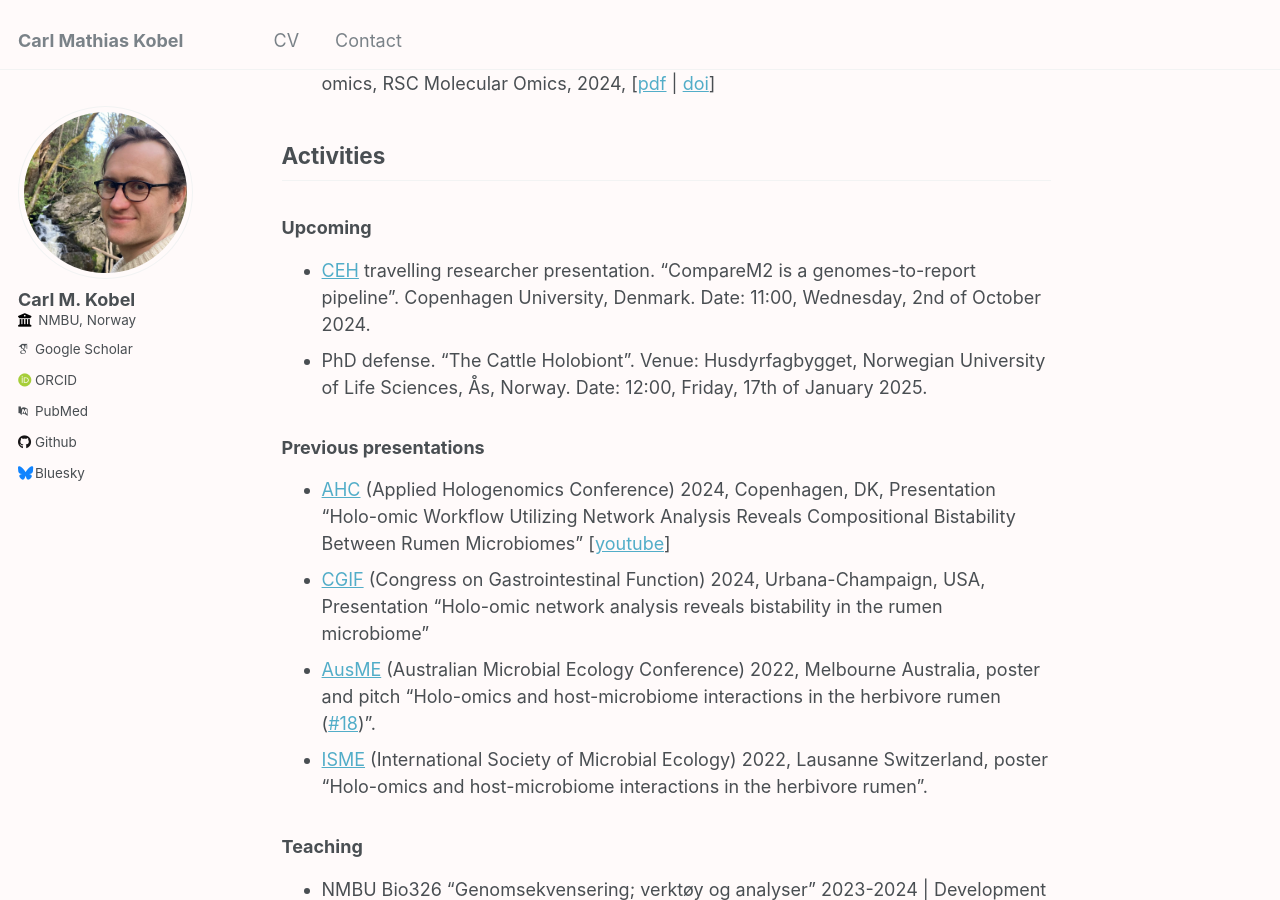
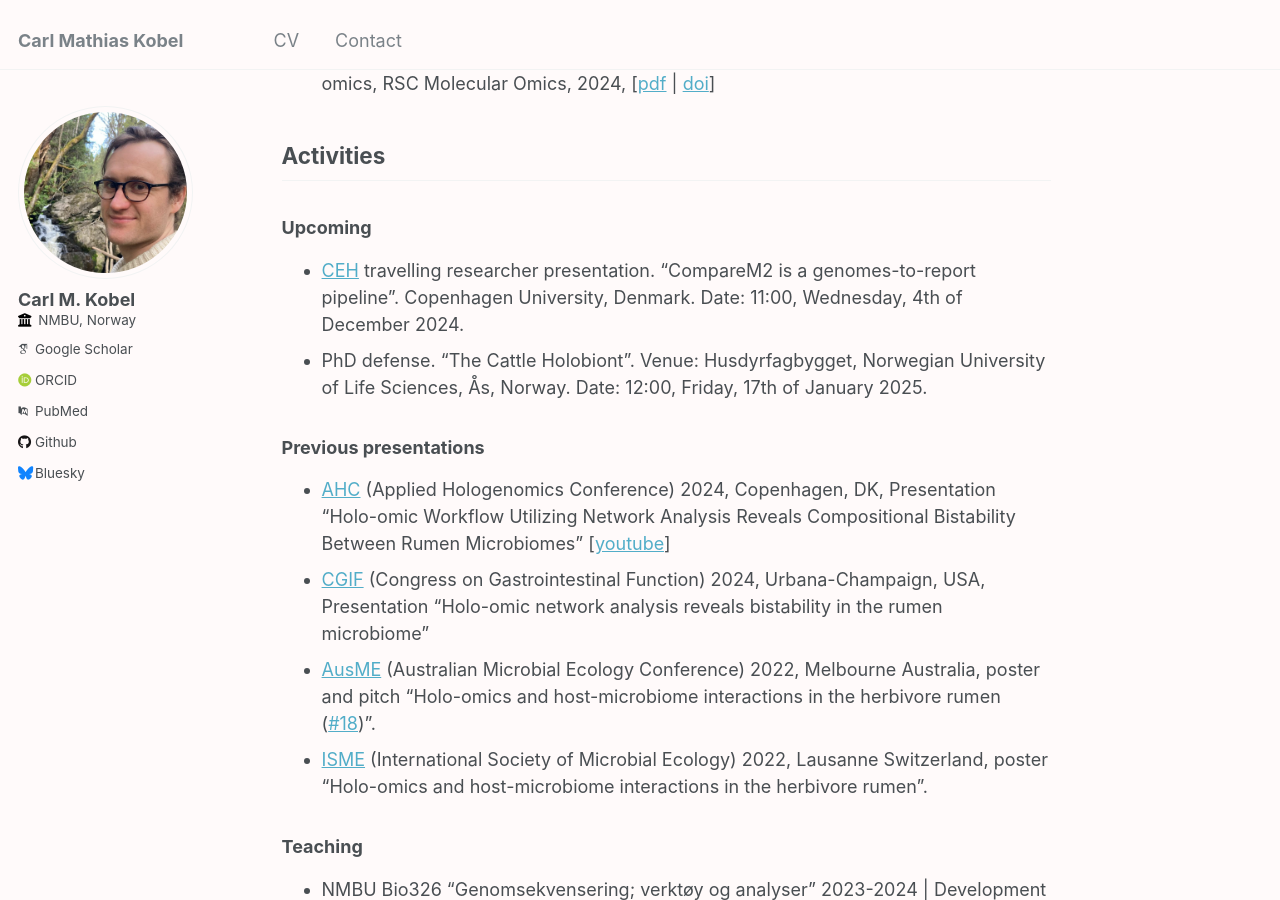
Before and after one commit to cmkobel/cmkobel.github.io, a Jekyll site: the page built from _pages/about.md, in a window 1280 px wide and 900 px high, scrolled down 546 px. Built offline with Jekyll 4.4.1, drawn with Linux system fonts in a browser that asks for light colours; some web fonts are replaced.

Commit message:
Update about.md

```diff
--- a/_pages/about.md
+++ b/_pages/about.md
@@ -21,7 +21,7 @@ Looking for a postdoc position in the Copenhagen area from ~april 2025.
 ## Activities
 
 ### Upcoming
-  - [CEH](https://ceh.ku.dk/) travelling researcher presentation. "CompareM2 is a genomes-to-report pipeline". Copenhagen University, Denmark. Date: 11:00, Wednesday, 2nd of October 2024.
+  - [CEH](https://ceh.ku.dk/) travelling researcher presentation. "CompareM2 is a genomes-to-report pipeline". Copenhagen University, Denmark. Date: 11:00, Wednesday, 4th of December 2024.
   - PhD defense. "The Cattle Holobiont". Venue: Husdyrfagbygget, Norwegian University of Life Sciences, Ås, Norway. Date: 12:00, Friday, 17th of January 2025.
 
 ### Previous presentations
```
